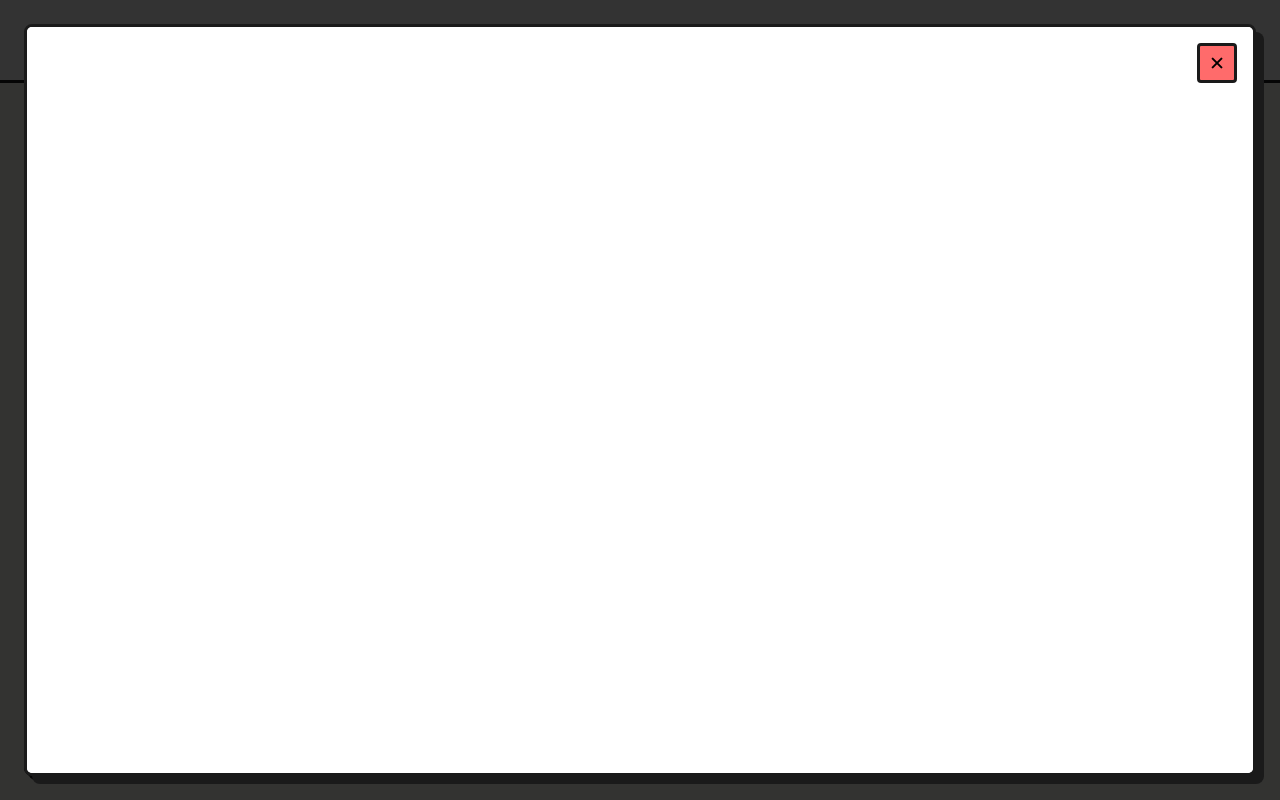
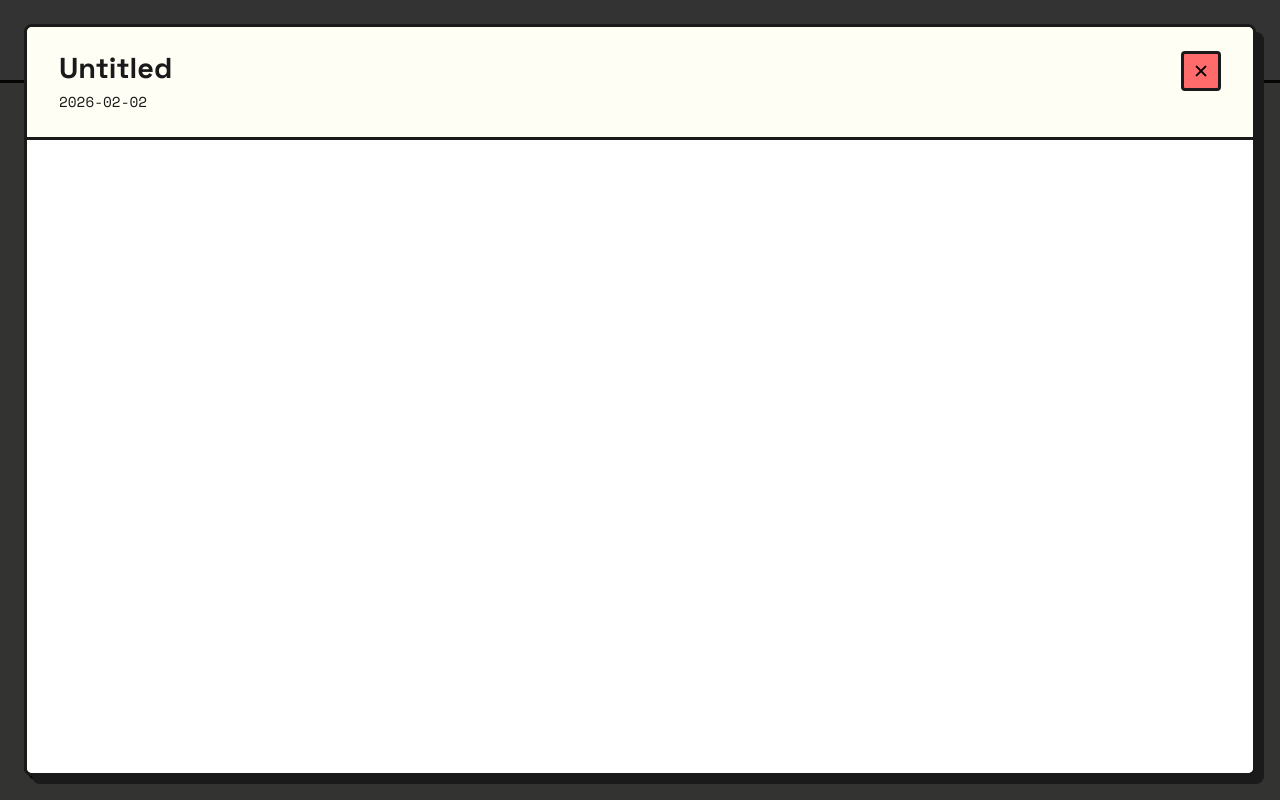
Before and after one commit to bhin-dede/md_calendar, a Next.js app: page /editor in a window 1280 px wide. Both pictures are taken after a click on the button "Fullscreen Preview". Built offline with nearby package versions, Linux system fonts and the light colour scheme.

Commit message:
feat: show title and date in fullscreen preview
- Add title and date props to MarkdownPreview
- Display title and date in fullscreen modal header
- Style fullscreen header with neobrutalism design

```diff
--- a/src/components/editor/Editor.tsx
+++ b/src/components/editor/Editor.tsx
@@ -518,7 +518,7 @@ export function Editor({ documentId }: EditorProps) {
             onKeyDown={handleKeyDown}
           />
         </div>
-        <MarkdownPreview content={content} onContentChange={handlePreviewContentChange} />
+        <MarkdownPreview content={content} title={title} date={date} onContentChange={handlePreviewContentChange} />
       </div>
     </div>
   );
--- a/src/components/editor/MarkdownPreview.tsx
+++ b/src/components/editor/MarkdownPreview.tsx
@@ -40,10 +40,12 @@ marked.use({ renderer });
 
 interface MarkdownPreviewProps {
   content: string;
+  title?: string;
+  date?: string;
   onContentChange?: (newContent: string) => void;
 }
 
-export function MarkdownPreview({ content, onContentChange }: MarkdownPreviewProps) {
+export function MarkdownPreview({ content, title, date, onContentChange }: MarkdownPreviewProps) {
   const [html, setHtml] = useState('');
   const [isFullscreen, setIsFullscreen] = useState(false);
   const previewRef = useRef<HTMLDivElement>(null);
@@ -136,12 +138,18 @@ export function MarkdownPreview({ content, onContentChange }: MarkdownPreviewPro
       {isFullscreen && (
         <div className="fullscreen-overlay" onClick={() => setIsFullscreen(false)}>
           <div className="fullscreen-modal" onClick={(e) => e.stopPropagation()}>
+            <div className="fullscreen-header">
+              <div className="fullscreen-meta">
+                <h1 className="fullscreen-title">{title || 'Untitled'}</h1>
+                {date && <span className="fullscreen-date">{date}</span>}
+              </div>
               <button
                 className="fullscreen-close"
                 onClick={() => setIsFullscreen(false)}
               >
                 ✕
               </button>
+            </div>
             <div
               ref={fullscreenRef}
               className="fullscreen-content preview-content"
--- a/src/styles/components.css
+++ b/src/styles/components.css
@@ -792,10 +792,35 @@
   overflow: hidden;
 }
 
+.fullscreen-header {
+  display: flex;
+  justify-content: space-between;
+  align-items: flex-start;
+  padding: var(--space-lg) var(--space-xl);
+  border-bottom: var(--border-style);
+  background-color: var(--color-bg);
+}
+
+.fullscreen-meta {
+  display: flex;
+  flex-direction: column;
+  gap: var(--space-xs);
+}
+
+.fullscreen-title {
+  font-size: 1.8rem;
+  font-weight: 700;
+  margin: 0;
+  color: var(--color-text);
+}
+
+.fullscreen-date {
+  font-size: 0.9rem;
+  color: var(--color-text-secondary);
+  font-family: var(--font-mono);
+}
+
 .fullscreen-close {
-  position: absolute;
-  top: var(--space-md);
-  right: var(--space-md);
   background-color: var(--color-primary);
   border: var(--border-style);
   border-radius: var(--radius-sm);
@@ -803,7 +828,7 @@
   height: 40px;
   font-size: 1.2rem;
   cursor: pointer;
-  z-index: 10;
+  flex-shrink: 0;
   transition: transform var(--transition-fast), box-shadow var(--transition-fast);
 }
 
```
Lines whose indentation alone changed are shown as unchanged.
